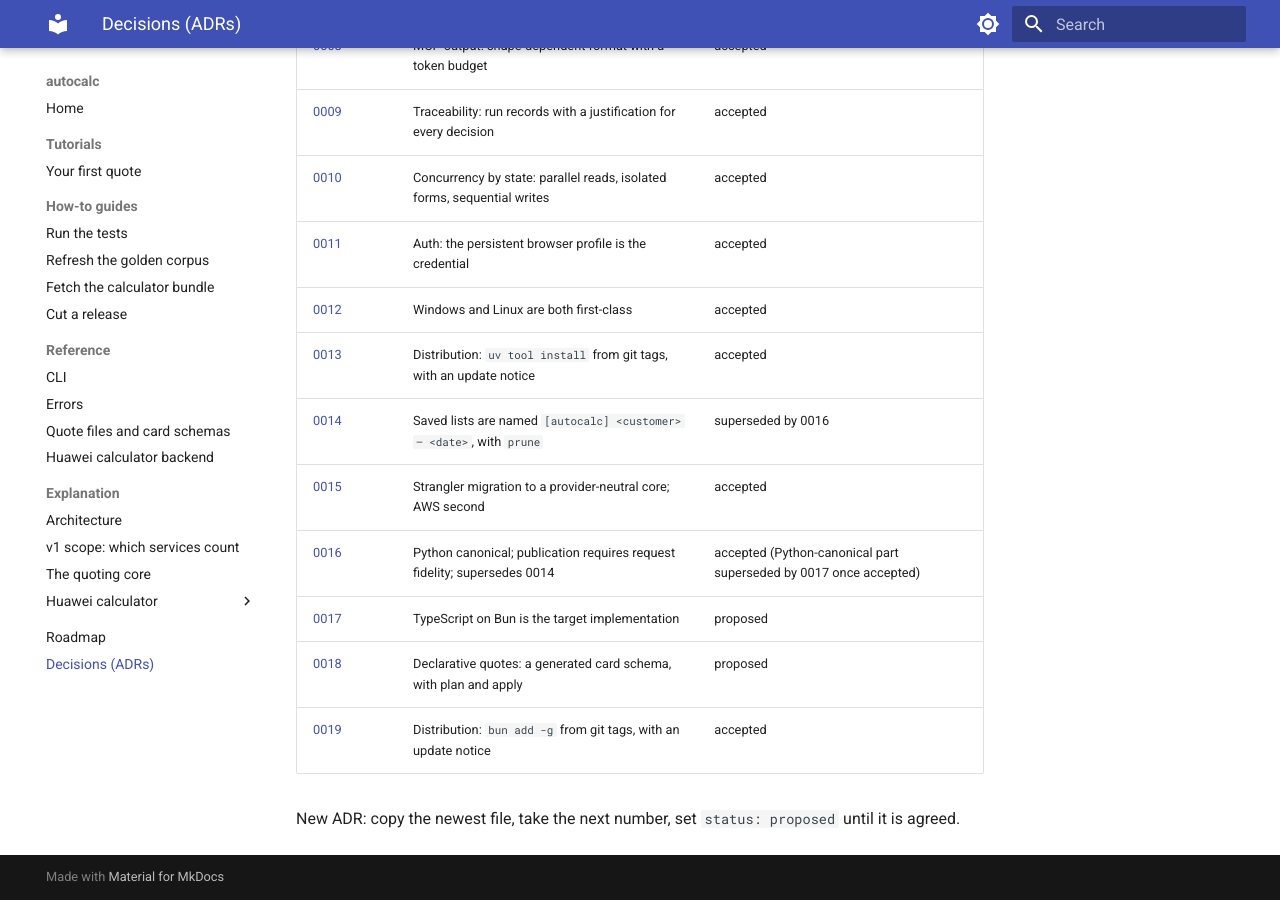
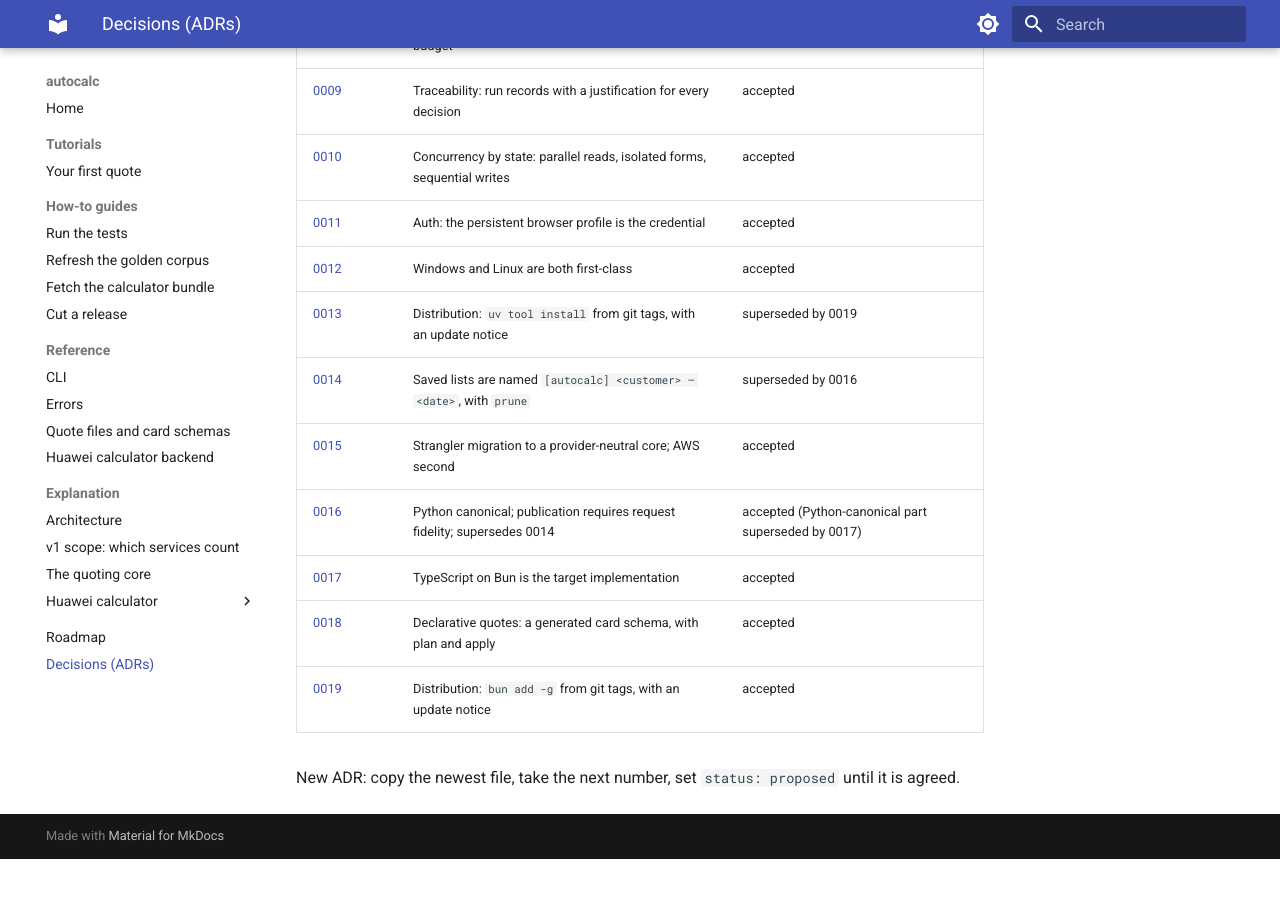
Before and after one commit to araujoviana/autocalc, an MkDocs documentation site: the page built from docs/adr/index.md, in a window 1280 px wide and 900 px high, scrolled down 715 px. Built offline with MkDocs 1.6.1 and Material for MkDocs 9.7.7, drawn with Linux system fonts in a browser that asks for light colours; after the commit the page ends 1574 px from its top, so only the background shows below that.

Commit message:
docs(adr): accept ADR-0017 and ADR-0018, mark ADR-0013 superseded (task 8.1)

```diff
--- a/docs/adr/index.md
+++ b/docs/adr/index.md
@@ -19,12 +19,12 @@ accepted ADR is never edited: a reversal is a new ADR that supersedes it (see
 | [0010](0010-concurrency-by-state.md) | Concurrency by state: parallel reads, isolated forms, sequential writes | accepted |
 | [0011](0011-auth-browser-profile-is-the-credential.md) | Auth: the persistent browser profile is the credential | accepted |
 | [0012](0012-windows-and-linux.md) | Windows and Linux are both first-class | accepted |
-| [0013](0013-distribution-uv-tool-from-git-tags.md) | Distribution: `uv tool install` from git tags, with an update notice | accepted |
+| [0013](0013-distribution-uv-tool-from-git-tags.md) | Distribution: `uv tool install` from git tags, with an update notice | superseded by 0019 |
 | [0014](0014-saved-list-naming-and-prune.md) | Saved lists are named `[autocalc] <customer> – <date>`, with `prune` | superseded by 0016 |
 | [0015](0015-strangler-core-and-aws-second.md) | Strangler migration to a provider-neutral core; AWS second | accepted |
-| [0016](0016-python-canonical-and-publication-support.md) | Python canonical; publication requires request fidelity; supersedes 0014 | accepted (Python-canonical part superseded by 0017 once accepted) |
-| [0017](0017-typescript-on-bun-is-the-target.md) | TypeScript on Bun is the target implementation | proposed |
-| [0018](0018-declarative-quotes-and-generated-card-schema.md) | Declarative quotes: a generated card schema, with plan and apply | proposed |
+| [0016](0016-python-canonical-and-publication-support.md) | Python canonical; publication requires request fidelity; supersedes 0014 | accepted (Python-canonical part superseded by 0017) |
+| [0017](0017-typescript-on-bun-is-the-target.md) | TypeScript on Bun is the target implementation | accepted |
+| [0018](0018-declarative-quotes-and-generated-card-schema.md) | Declarative quotes: a generated card schema, with plan and apply | accepted |
 | [0019](0019-distribution-bun-from-git-tags.md) | Distribution: `bun add -g` from git tags, with an update notice | accepted |
 
 New ADR: copy the newest file, take the next number, set `status: proposed` until it is agreed.
```
Also changed, not shown: docs/adr/0017-typescript-on-bun-is-the-target.md (+1 -1 lines), docs/adr/0018-declarative-quotes-and-generated-card-schema.md (+1 -1 lines), openspec/changes/ts-parity/tasks.md (+1 -1 lines).
